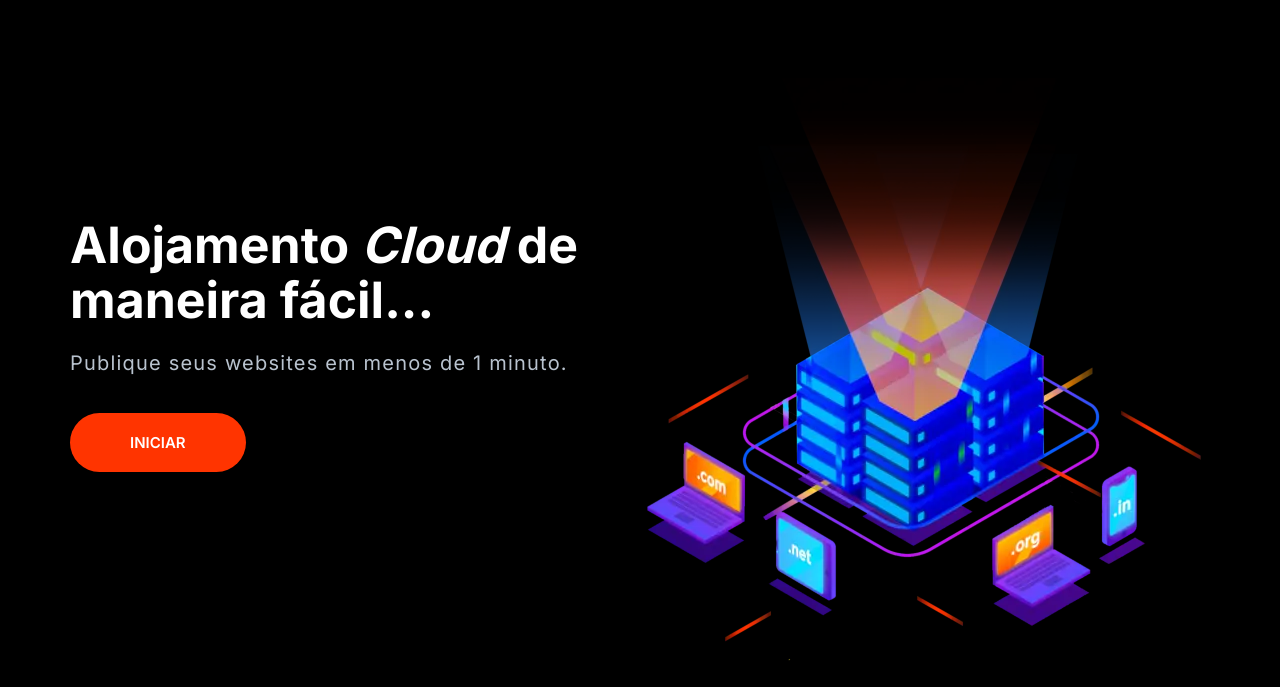
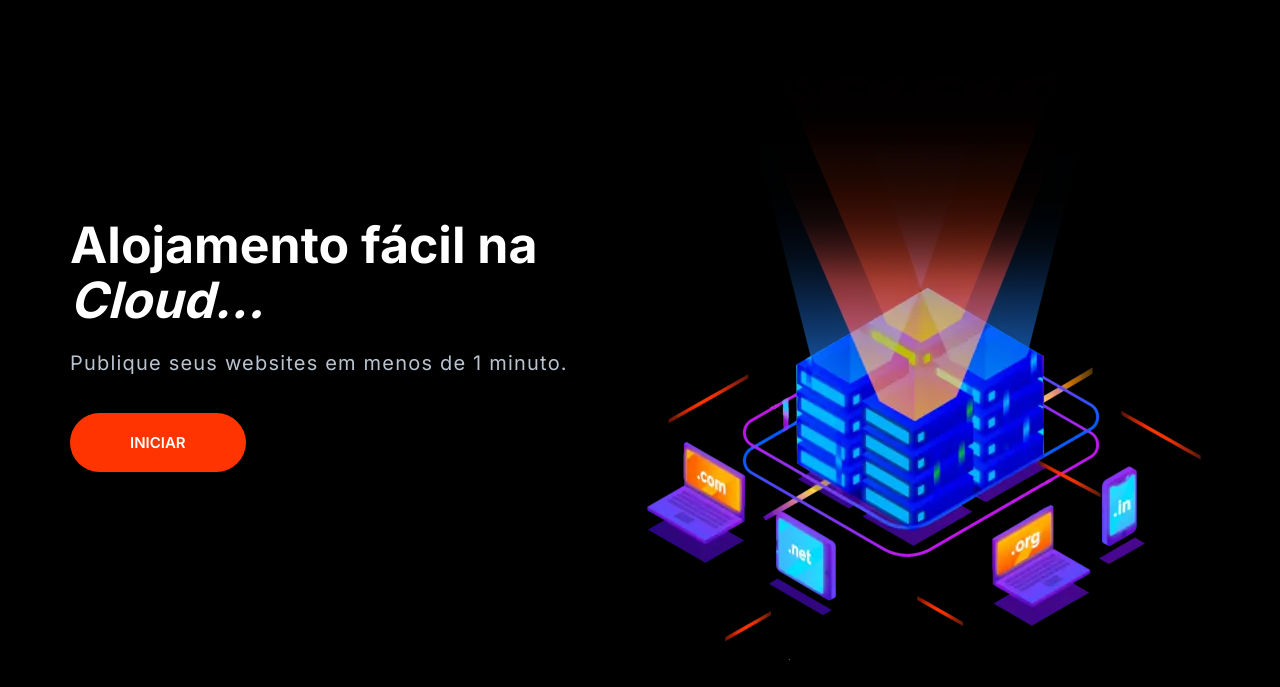
Before and after one commit to Dilson-Manjenje/BitByte, a plain HTML site: page index.html in a window 1280 px wide. Shown: the part 76-763 px from the top of the page. Drawn offline with nearby package versions, Linux system fonts and the light colour scheme.

Commit message:
#24 Page optimization for SEO, HTML and CSS validation

```diff
--- a/index.html
+++ b/index.html
@@ -42,7 +42,7 @@
   <section class="block block--dark block--skewed-left">
     <div class="container grid grid--1x2">
       <header class="block__header hero__content"  data-aos="fade-right">
-        <h1 class="block__heading">Alojamento <em>Cloud</em> de maneira fácil...</h1>
+        <h1 class="block__heading">Alojamento fácil na <em>Cloud...</em></h1>
         <p class="hero__tagline">Publique seus websites em menos de 1 minuto.</p>
         <a href="" class="btn btn--accent btn--stretched">Iniciar</a>
       </header>
```
